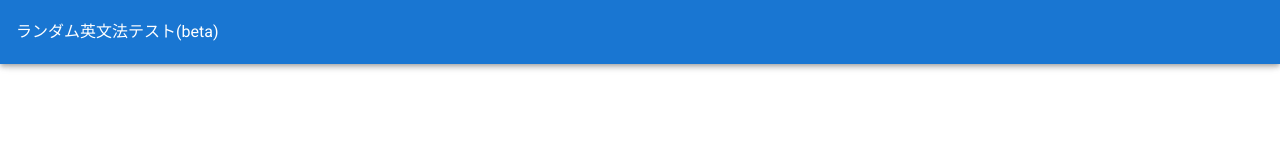
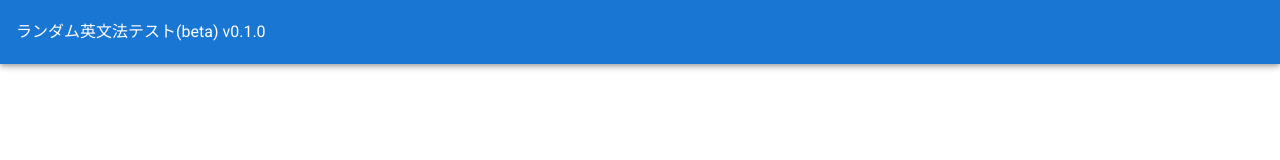
Before and after one commit to ryohidaka/DraggableGrammerTest, a Vue app: page /edit in a window 1280 px wide. Shown: the top 160 px of the page. Built offline with nearby package versions, Linux system fonts and the light colour scheme.

Commit message:
feat: ページタイトルを変更し、バージョン表示を追加

```diff
--- a/src/App.vue
+++ b/src/App.vue
@@ -2,7 +2,7 @@
   <v-app>
     <v-app-bar app color="primary" dark>
       <div class="d-flex align-center">
-        ランダム英文法テスト(beta)
+        ランダム英文法テスト(beta) v{{ version }}
       </div>
     </v-app-bar>
 
@@ -17,7 +17,7 @@ export default {
   name: "App",
 
   data: () => ({
-    //
+    version: require("../package.json").version,
   }),
 };
 </script>
--- a/vue.config.js
+++ b/vue.config.js
@@ -1,3 +1,9 @@
 module.exports = {
   transpileDependencies: ["vuetify"],
+  pages: {
+    index: {
+      entry: "src/main.js",
+      title: "ランダム英文法テスト",
+    },
+  },
 };
```
